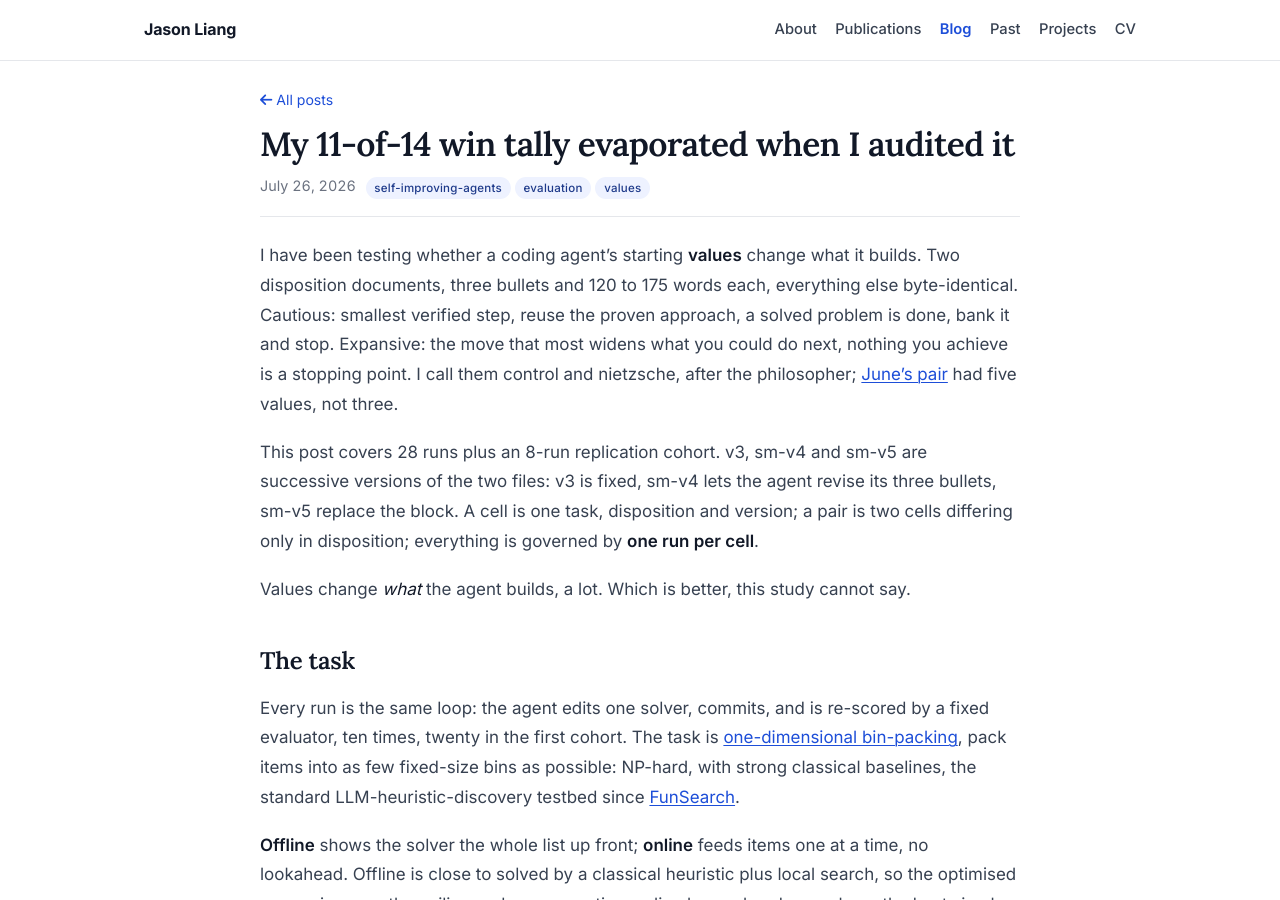
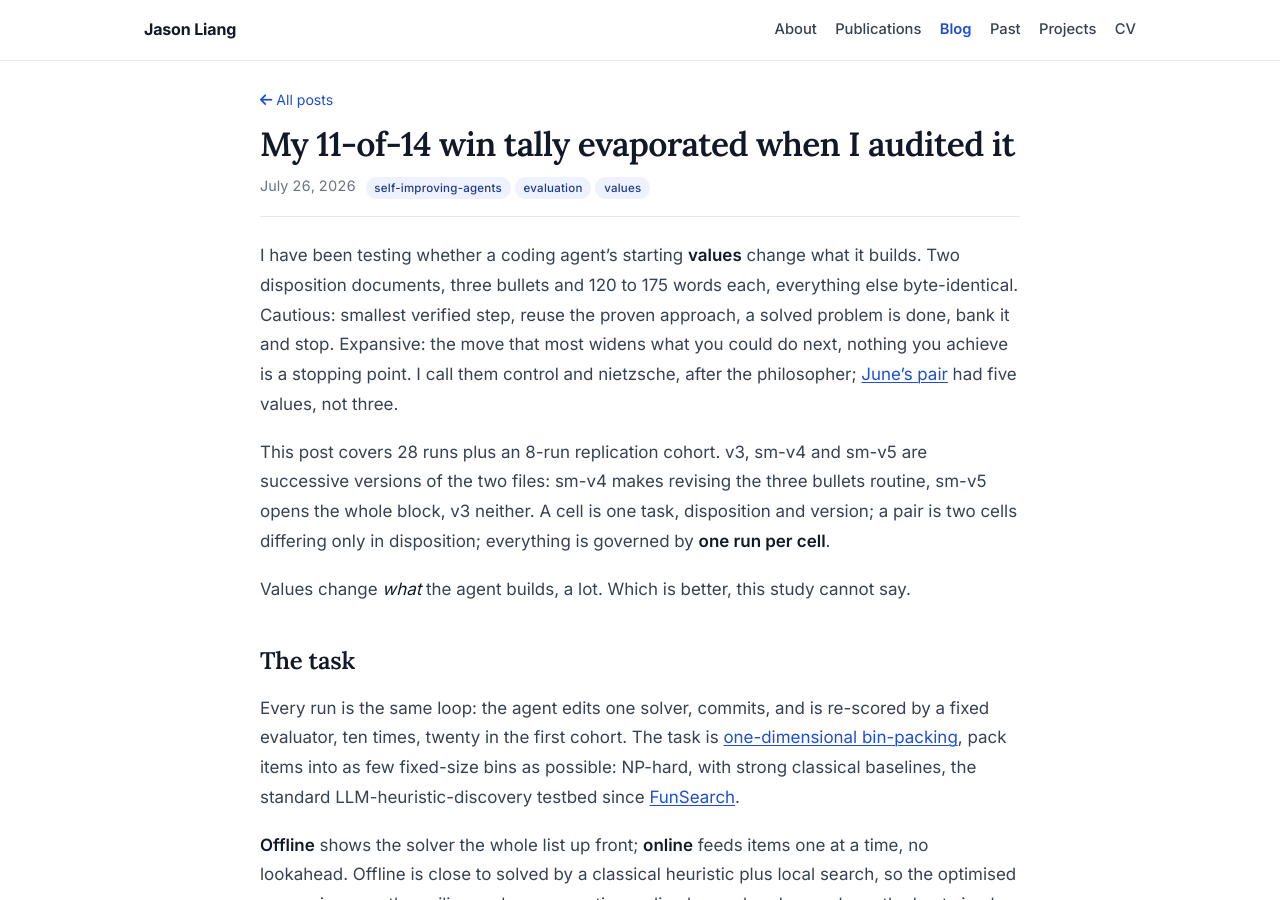
Before and after one commit to jasonzliang/jasonzliang.github.io, a Jekyll site: the page built from _posts/2026-07-26-bin-packing-values.md, in a window 1280 px wide and 900 px high. Built offline with Jekyll 4.4.1, drawn with Linux system fonts in a browser that asks for light colours.

Commit message:
Drop a false claim: v3 was not fixed
I wrote 'v3 is fixed'. Both v3 files say 'These invariants are not yours
to revalue. Everything below them is', and nietzsche-v3 line 61 tells the
agent outright to 'rewrite this value block below the invariants'. So v3
permits rewriting; it simply never happened (12 of 12 v3 runs left the
block byte-identical). Calling that 'fixed' is the exact confusion
values-rewriting is careful to avoid: compliance with an instruction is
not a lock.

Now describes the mechanism instead: sm-v4 makes revising the three
bullets routine, sm-v5 opens the whole block, v3 neither.

Swept the other posts for the same defect. The v6/v7 frozen files do
carry the literal string 'your values are frozen for this run', so the
frozen claims in values-rewriting, overfit, ale-bench, powered-replication
and circle-packing all hold.

```diff
--- a/_posts/2026-07-26-bin-packing-values.md
+++ b/_posts/2026-07-26-bin-packing-values.md
@@ -19,8 +19,8 @@ point. I call them control and nietzsche, after the philosopher; [June's
 pair](/blog/nietzsche/) had five values, not three.
 
 This post covers 28 runs plus an 8-run replication cohort. v3, sm-v4 and sm-v5
-are successive versions of the two files: v3 is fixed, sm-v4 lets the agent
-revise its three bullets, sm-v5 replace the block. A cell is one task,
+are successive versions of the two files: sm-v4 makes revising the three bullets
+routine, sm-v5 opens the whole block, v3 neither. A cell is one task,
 disposition and version; a pair is two cells differing only in disposition;
 everything is governed by **one run per cell**.
 
```
